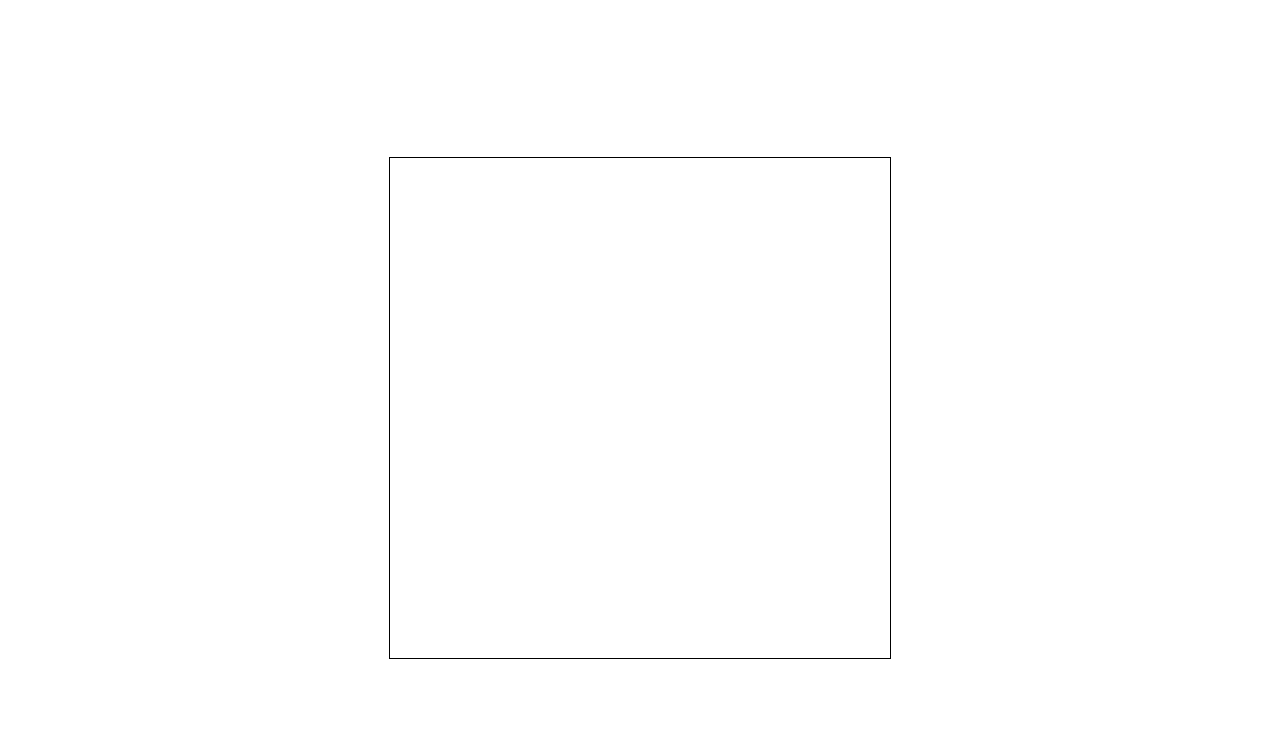
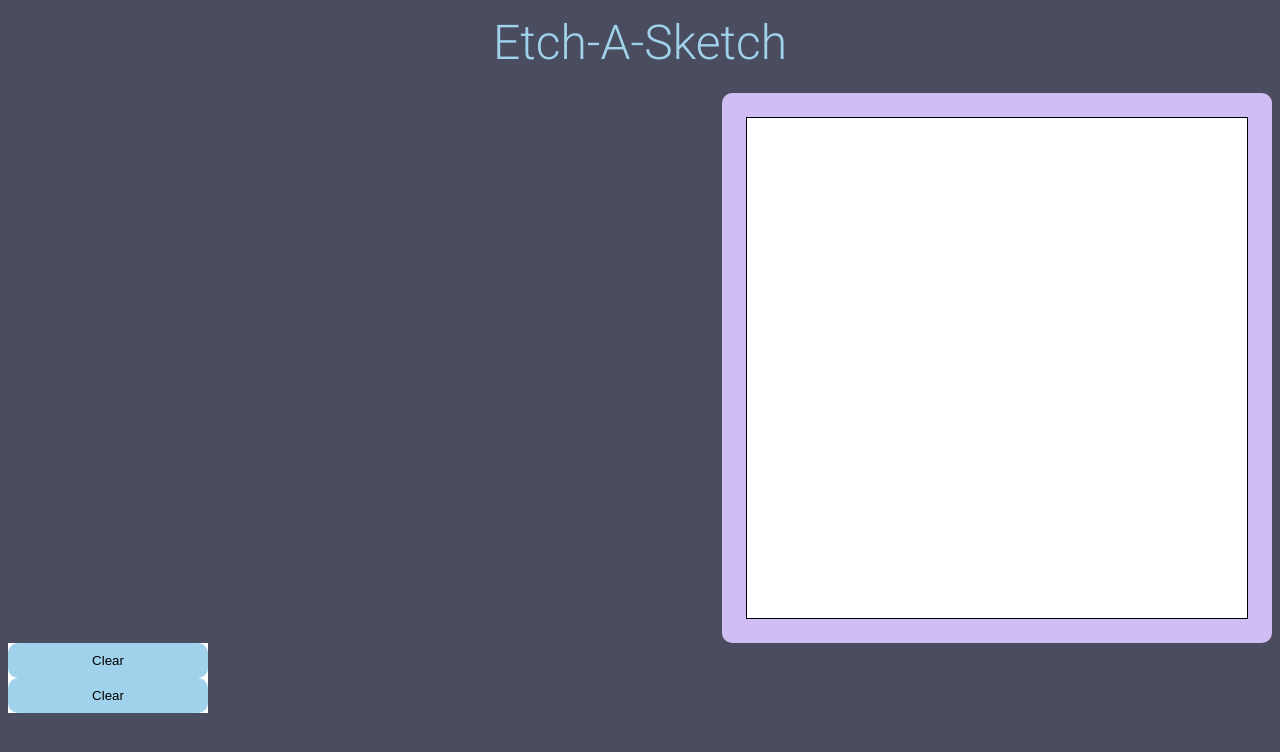
Before and after one commit to dhruv2253/Etch-A-Sketch, a plain HTML site: page index.html in a window 1280 px wide. Drawn offline with Linux system fonts and the light colour scheme.

Commit message:
clear button. more css designing

```diff
--- a/index.html
+++ b/index.html
@@ -4,13 +4,21 @@
     <meta charset="UTF-8">
     <meta http-equiv="X-UA-Compatible" content="IE=edge">
     <meta name="viewport" content="width=device-width, initial-scale=1.0">
-    <link rel = stylesheet href="style.css">
+    <link rel = "stylesheet" href="style.css">
+
 
     <title>Etch-A-Sketch!</title>
 </head>
 <body>
-    <div class="outer-container">
-        <div class="container"></div>
+    <div class="title">Etch-A-Sketch</div>
+    <div class="grid">
+        <div class="outer-container">
+            <div class="container"></div>
+        </div>
+    </div>
+    <div class="settings">
+        <button class="clear">Clear</button>
+        <button class="clear">Clear</button>
     </div>
 
 </body>
--- a/main.js
+++ b/main.js
@@ -1,4 +1,6 @@
 const container = document.querySelector('.container');
+const clearButton = document.querySelector('.clear');
+
 
 function createBoxes(numBox){
     container.style.gridTemplateColumns = `repeat(${numBox}, 1fr)`;
@@ -8,7 +10,11 @@ function createBoxes(numBox){
         container.appendChild(square);
         square.addEventListener('mouseenter', (e) =>
         e.target.style.backgroundColor = 'black');
-        console.log(numBox)
+
+        clearButton.addEventListener('click', (e) =>
+        square.style.backgroundColor = 'white');
+
+        console.log(numBox);
     }
 }
 
--- a/style.css
+++ b/style.css
@@ -1,16 +1,74 @@
-.outer-container{
+/* Ice Cold: #a0d2eb
+
+Freeze Purple: #e5eaf5
+
+white Purple: #d0bdf4
+
+Purple Pain: #8458B3
+
+Heavy Purple: #494d5f */
+
+@font-face {
+    font-family: Roboto;
+    src: url(roboto-light-webfont.woff);
+}
+
+body {
+    background-color:  #494d5f;
+    font-family: Roboto;
+}
+
+.title{
+    display: flex;
+    justify-content: center;
+    font-size: 48px;
+    color: #a0d2eb;
+
+}
+
+.settings {
+    display: flex;
+    flex-direction: column;
+
+    height: auto;
+    width: 200px;
+    background-color: white;
+}
+
+.clear {
+
+    background-color: #a0d2eb;
+    border-radius: 10px;
+    border: 0;
+    padding: 10px;
+    width: 200px;
+
+}
+
+.grid {
+    display: flex;
+    justify-content: flex-end;
+    margin-top: 20px;
+
+}
+
+.outer-container {
     display: flex;
     justify-content: center;
     align-items: center;
-    text-align: center;
-    min-height: 100vh;
+    height: 550px;
+    width: 550px;
+    background-color: #d0bdf4;
+    border-radius: 10px;
 }
+
+
 .container {
     display: grid;
+    border: 1px solid;
     height: 500px;
     width: 500px;
-    border: 1px solid;
-
+    background-color: white;
 
 
 }
```
Also changed, not shown: roboto-light-webfont.woff (added).
